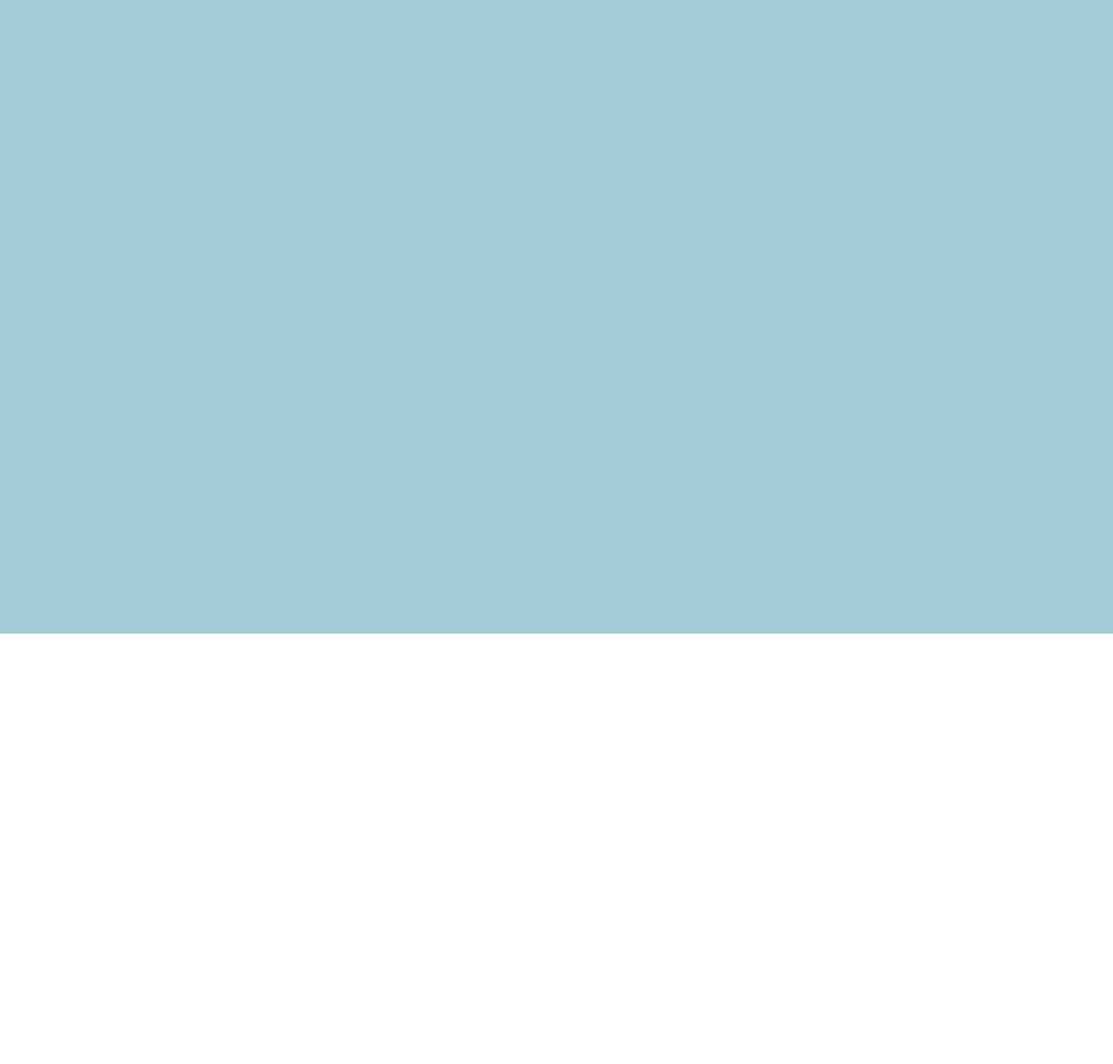
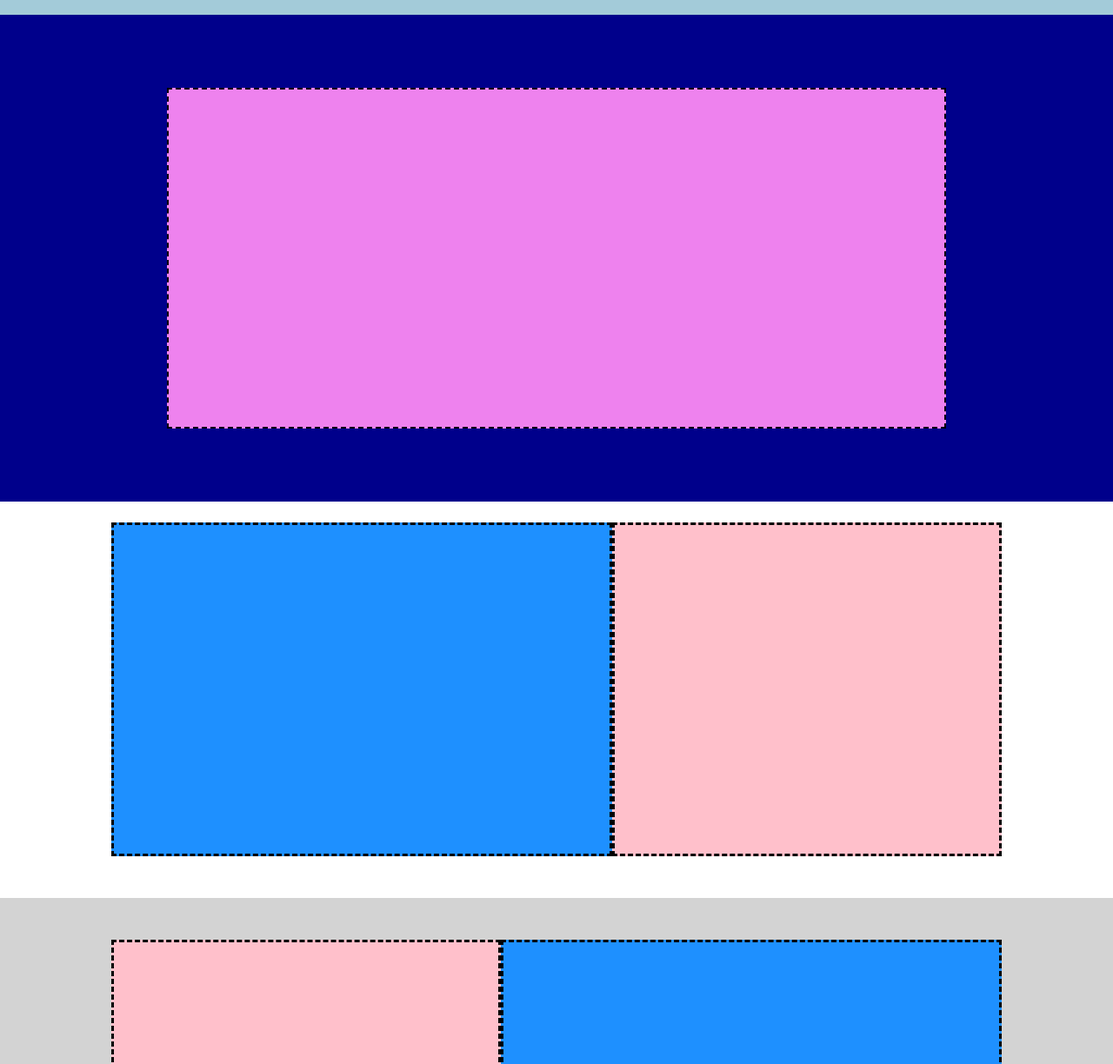
Before and after one commit to Drakon9927/htmlcss-struttura-discord, a plain HTML site: page index.html in a window 1280 px wide. Shown: the part 71-1295 px from the top of the page at 87% size. Before the commit the page ends 800 px from the top, so only its background shows below. Drawn offline with Linux system fonts and the light colour scheme.

Commit message:
containers update

```diff
--- a/css/style.css
+++ b/css/style.css
@@ -5,14 +5,14 @@
 }
 
 body {
-    background: white   ;
+
 }
 
 .containerazzurro{
     background-color: #A3CBD9;
-    height: 100vh;
+    height: 78vh;
 }
-
+/* Header Gold */
 header{
     display: flex;
     width: 80%;
@@ -52,3 +52,47 @@ header{
     align-items: center;
     justify-content: center;
 }
+
+/* Container blue */
+
+.containerblue{
+    display: flex;
+    justify-content: center;
+    align-items: center;
+    height: 70vh;
+    background-color: #00008B;
+}
+/* Container rosa */
+.pinkcontainer{
+    height: 70%;
+    min-width: 70%;
+    background-color: #EE82EE;
+    border: 2px dashed black;
+}
+
+/* Container2 */
+
+.container2{
+    display: flex;
+    height: 60vh;
+    justify-content: center;
+    align-items: center;
+}
+
+.c2box{
+    height: 80%;
+    min-width: 45%;
+    background-color: #1E90FF;
+    border: 3px dashed black;
+}
+
+.c2box2{
+    height: 80%;
+    min-width: 35%;
+    background-color: #FFC0CB;
+    border: 3px dashed black;
+}
+
+.cgrigio{
+    background-color: #D3D3D3;
+}
--- a/index.html
+++ b/index.html
@@ -23,6 +23,7 @@
                     <p>logo</p>
                 </div>
             </header>
+
         <!-- Contenitore blue -->
             <div class="containerblue">
                 <!-- Contenitore rosa -->
@@ -30,15 +31,44 @@
 
                 </div>
             </div>
+    </div>
+
+        <!-- 2° blocco -->
+    <div class="container2">
+        <!-- I 2 box -->
+        <div class="c2box">
+
+        </div>
+        <div class="c2box2">
+
+        </div>
+    </div>
+
+    <!-- 3°blocco -->
+    <div class="container2 cgrigio">
+        <!-- I 2 box -->
+        <div class="c2box2">
+
+        </div>
+
+        <div class="c2box">
+
+        </div>
+    </div>
+
+    <!-- 4°blocco -->
+    <div class="container2">
+        <!-- I 2 box -->
+        <div class="c2box">
+
+        </div>
+        <div class="c2box2">
+
+        </div>
+    </div>
 
 
 
 
-
-
-    </div>
-    </header>
-
-
 </body>
 </html>
```
